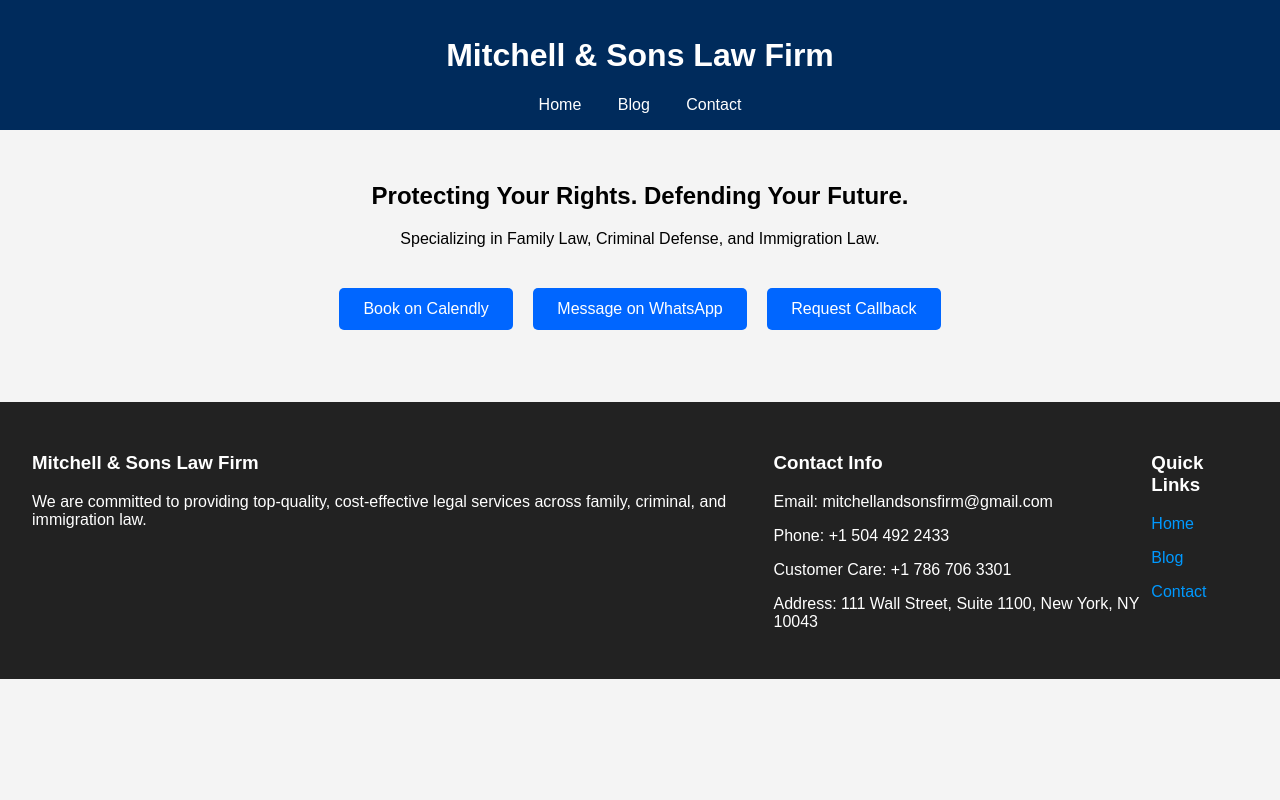
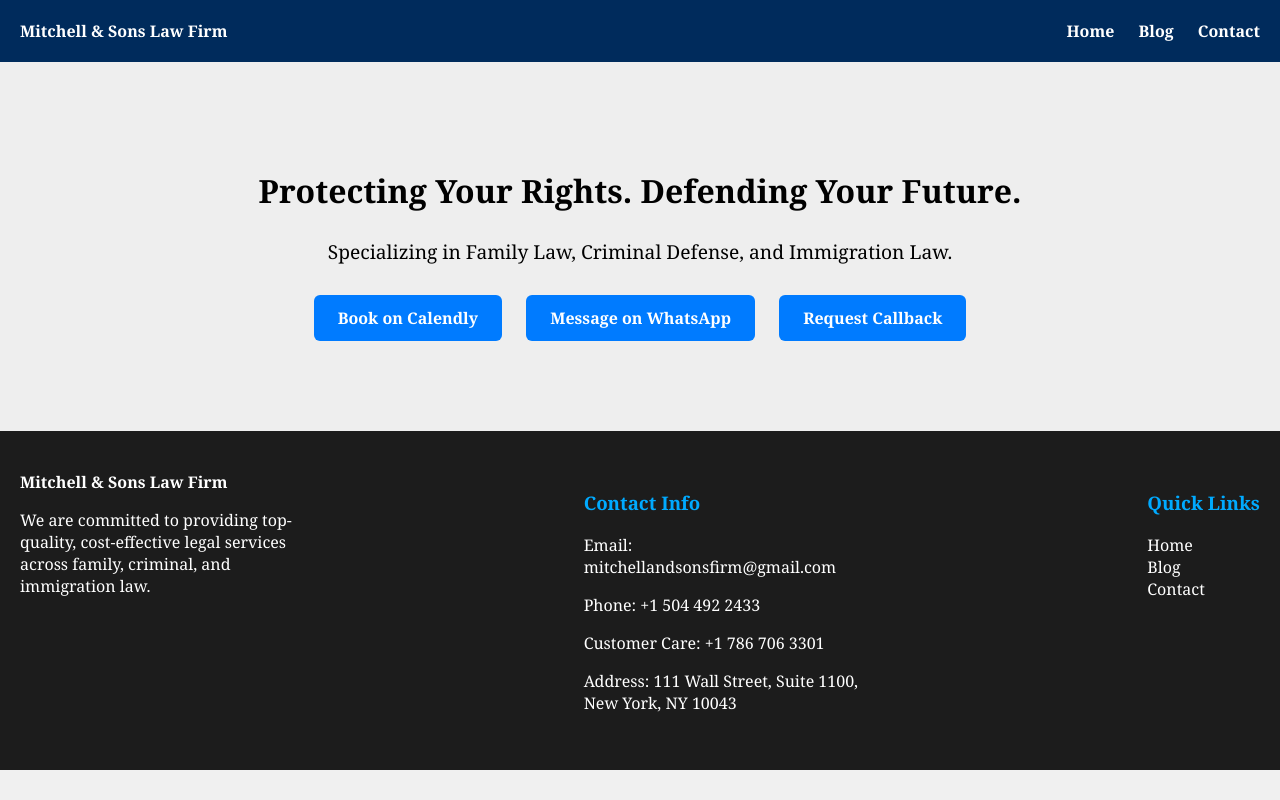
Before and after one commit to Kingsound8/mitchelllawfirm, a plain HTML site: page index.html in a window 1280 px wide. Drawn offline with Linux system fonts and the light colour scheme.

Commit message:
Add files via upload

```diff
--- a/index.html
+++ b/index.html
@@ -1,48 +1,60 @@
+
 <!DOCTYPE html>
 <html lang="en">
 <head>
   <meta charset="UTF-8" />
-    <meta name="viewport" content="width=device-width, initial-scale=1.0"/>
+  <meta name="viewport" content="width=device-width, initial-scale=1.0" />
   <title>Mitchell & Sons Law Firm</title>
-    <link rel="stylesheet" href="styles.css" />
-    <link rel="icon" href="favicon.ico" type="image/x-icon" />
+  <link rel="icon" href="favicon.ico" />
+  <style>
+    body { margin: 0; font-family: Georgia, serif; background: #f0f0f0; }
+    header { background: #002b5c; color: white; padding: 20px; display: flex; justify-content: space-between; align-items: center; }
+    nav a { color: white; text-decoration: none; margin-left: 20px; font-weight: bold; }
+    .hero { background: #eee; padding: 80px 20px; text-align: center; }
+    .hero h1 { font-size: 2rem; font-weight: bold; }
+    .hero p { margin: 20px 0; font-size: 1.2rem; }
+    .buttons a { display: inline-block; padding: 12px 24px; background: #007bff; color: white; text-decoration: none; margin: 10px; border-radius: 6px; font-weight: bold; }
+    footer { background: #1c1c1c; color: white; padding: 40px 20px; display: flex; justify-content: space-between; }
+    footer div { max-width: 300px; }
+    footer h3 { color: #00aaff; }
+  </style>
 </head>
 <body>
   <header>
-        <h1>Mitchell & Sons Law Firm</h1>
+    <div><strong>Mitchell & Sons Law Firm</strong></div>
     <nav>
-            <a href="index.html">Home</a>
-            <a href="blog.html">Blog</a>
-            <a href="contact.html">Contact</a>
+      <a href="#">Home</a>
+      <a href="#">Blog</a>
+      <a href="#">Contact</a>
     </nav>
   </header>
-    <main>
-        <h2>Protecting Your Rights. Defending Your Future.</h2>
+
+  <section class="hero">
+    <h1>Protecting Your Rights. Defending Your Future.</h1>
     <p>Specializing in Family Law, Criminal Defense, and Immigration Law.</p>
-        <div class="cta-buttons">
-            <a href="confirm.html" class="btn">Book on Calendly</a>
-            <a href="https://wa.me/15044922433" class="btn">Message on WhatsApp</a>
-            <a href="contact.html" class="btn">Request Callback</a>
+    <div class="buttons">
+      <a href="confirm.html">Book on Calendly</a>
+      <a href="https://wa.me/15044922433">Message on WhatsApp</a>
+      <a href="mailto:mitchellandsonsfirm@gmail.com">Request Callback</a>
     </div>
-    </main>
+  </section>
+
   <footer>
-        <section>
-            <h3>Mitchell & Sons Law Firm</h3>
+    <div>
+      <strong>Mitchell & Sons Law Firm</strong>
       <p>We are committed to providing top-quality, cost-effective legal services across family, criminal, and immigration law.</p>
-        </section>
-        <section>
+    </div>
+    <div>
       <h3>Contact Info</h3>
       <p>Email: mitchellandsonsfirm@gmail.com</p>
       <p>Phone: +1 504 492 2433</p>
       <p>Customer Care: +1 786 706 3301</p>
       <p>Address: 111 Wall Street, Suite 1100, New York, NY 10043</p>
-        </section>
-        <section>
+    </div>
+    <div>
       <h3>Quick Links</h3>
-            <p><a href="index.html">Home</a></p>
-            <p><a href="blog.html">Blog</a></p>
-            <p><a href="contact.html">Contact</a></p>
-        </section>
+      <p>Home<br>Blog<br>Contact</p>
+    </div>
   </footer>
 </body>
 </html>
```
Also changed, not shown: confirm.html (+13 -21 lines). Lines whose indentation alone changed are shown as unchanged.
